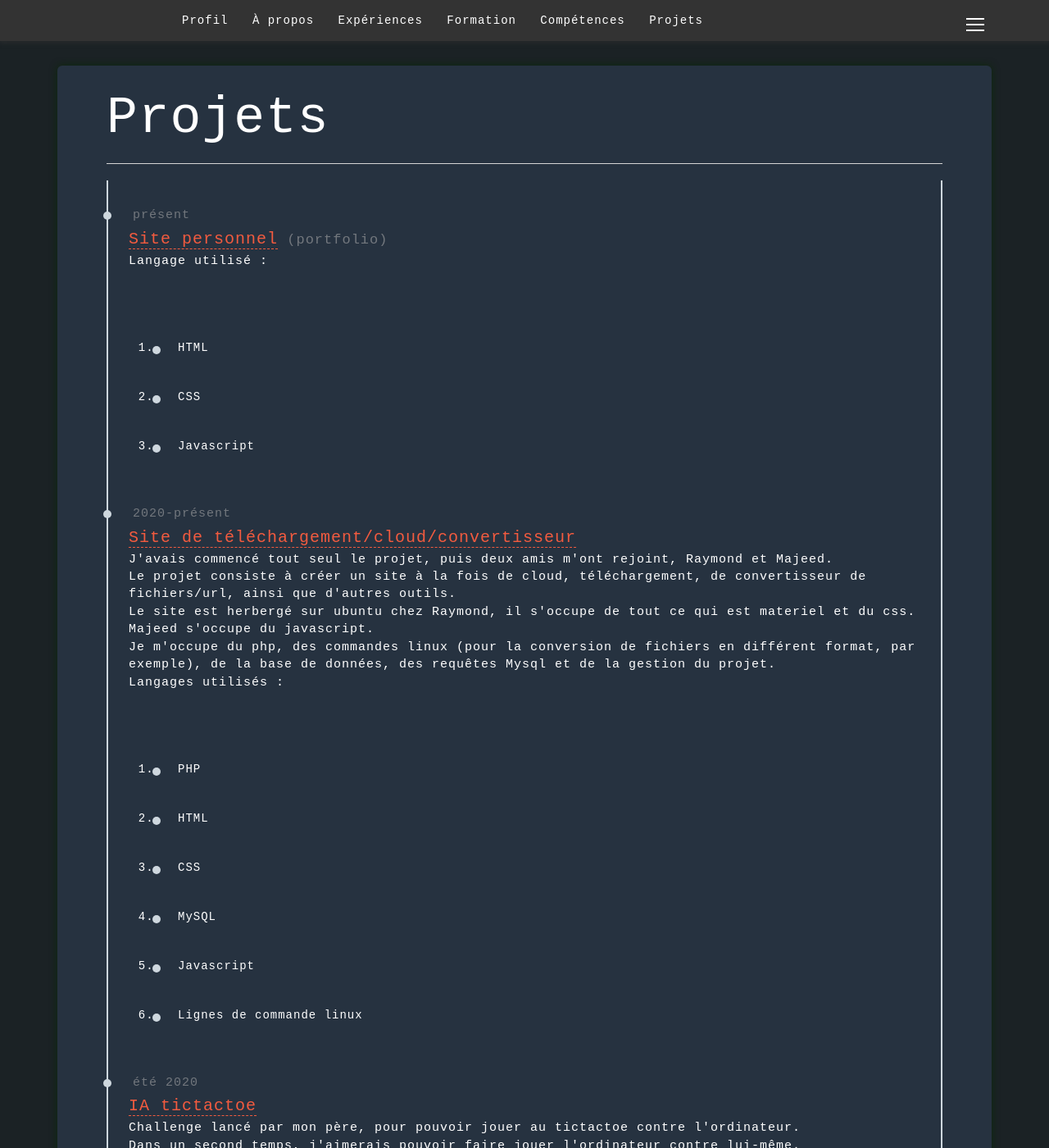
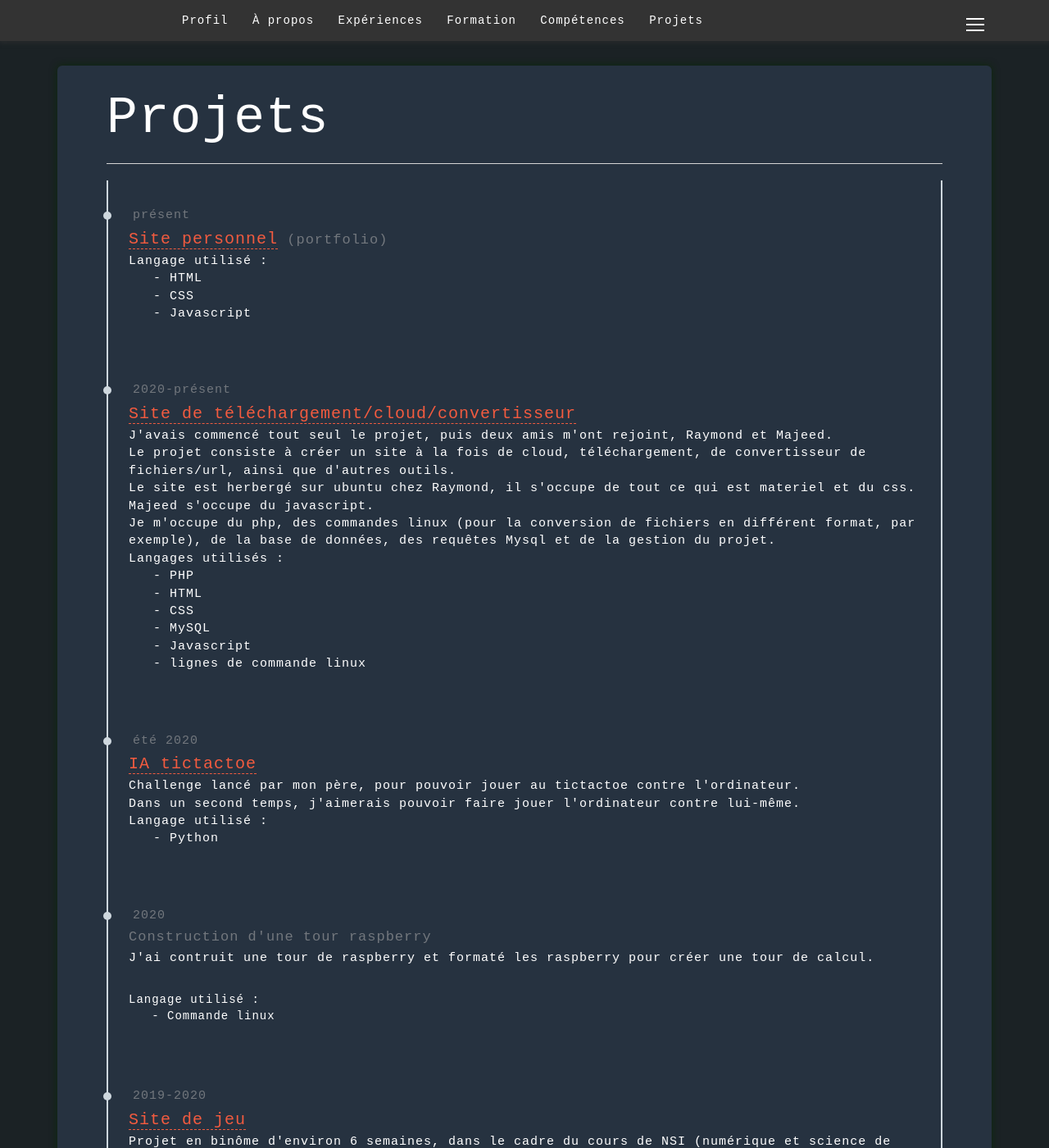
Before and after one commit to MaelC001/MaelC001.github.io, a Jekyll site: the page built from projet/index.html, in a window 1280 px wide and 1400 px high. Shown: the whole window at 82% size. Built offline with Jekyll 4.4.1, drawn with Linux system fonts in a browser that asks for light colours; nearby versions of some CDN libraries; some of the changed text lies outside the part shown.

Commit message:
Update index.html

```diff
--- a/projet/index.html
+++ b/projet/index.html
@@ -11,12 +11,11 @@ title: Portfolio - Projet
       <span id="workTitle">présent</span>
       <div class="content">
         <h3 id="workTitle"><a id="projectlink" href="https://maelc001.github.io/">Site personnel</a> (portfolio)</h3>
-        <p>Langage utilisé :<p>
-        <ol>
-          <li>HTML</li>
-          <li>CSS</li>
-          <li>Javascript</li>
-        </ol>
+        <p>Langage utilisé :<br>
+             &nbsp;&nbsp;&nbsp;- HTML<br>
+             &nbsp;&nbsp;&nbsp;- CSS<br>
+             &nbsp;&nbsp;&nbsp;- Javascript<br>
+        </p>
       </div>
     </li>
     <li>
@@ -28,15 +27,14 @@ title: Portfolio - Projet
           Le site est herbergé sur ubuntu chez Raymond, il s'occupe de tout ce qui est materiel et du css.<br>
           Majeed s'occupe du javascript.<br>
           Je m'occupe du php, des commandes linux (pour la conversion de fichiers en différent format, par exemple), de la base de données, des requêtes Mysql et de la gestion du projet.<br>
-          Langages utilisés :<p>
-          <ol>
-             <li>PHP</li>
-             <li>HTML</li>
-             <li>CSS</li>
-             <li>MySQL</li>
-             <li>Javascript</li>
-             <li>Lignes de commande linux</li>
-          </ol>
+          Langages utilisés :<br>
+             &nbsp;&nbsp;&nbsp;- PHP<br>
+             &nbsp;&nbsp;&nbsp;- HTML<br>
+             &nbsp;&nbsp;&nbsp;- CSS<br>
+             &nbsp;&nbsp;&nbsp;- MySQL<br>
+             &nbsp;&nbsp;&nbsp;- Javascript<br>
+             &nbsp;&nbsp;&nbsp;- lignes de commande linux<br>
+        </p>
       </div>
     </li>
     <li>
@@ -55,10 +53,9 @@ title: Portfolio - Projet
       <div class="content">
         <h3 id="workTitle">Construction d'une tour raspberry</h3>
         <p>J'ai contruit une tour de raspberry et formaté les raspberry pour créer une tour de calcul.</p>
-          Langage utilisé :<p>
-        <ol>
-          <li>Commande linux</li>
-        </ol>
+          Langage utilisé :<br>
+            &nbsp;&nbsp;&nbsp;- Commande linux
+        </p>
       </div>
     </li>
     <li>
@@ -68,12 +65,11 @@ title: Portfolio - Projet
           <p>Projet en binôme d'environ 6 semaines, dans le cadre du cours de NSI (numérique et science de l'informatique) au collège Stanislas. Avec un amis nous avons choisi de faire un site de jeu.<br>
              Nous n'avons fait que l'interface graphique, nous n'avons pas eu le temps de créer nous même les jeux.<br>
              Nous avons pris les jeux sur <a id ="projectlink" href="https://codepen.io/" target="_blank">CodePen.io</a>.<br>
-             Langage utilisé :<p>
-          <ol>
-               <li>PHP</li>
-               <li>HTML</li>
-               <li>CSS</li>
-          </ol>
+             Langage utilisé :<br>
+               &nbsp;&nbsp;&nbsp;- PHP<br>
+               &nbsp;&nbsp;&nbsp;- HTML<br>
+               &nbsp;&nbsp;&nbsp;- CSS<br>
+          </p>
         </div>
       </li>
     </ul>
```
